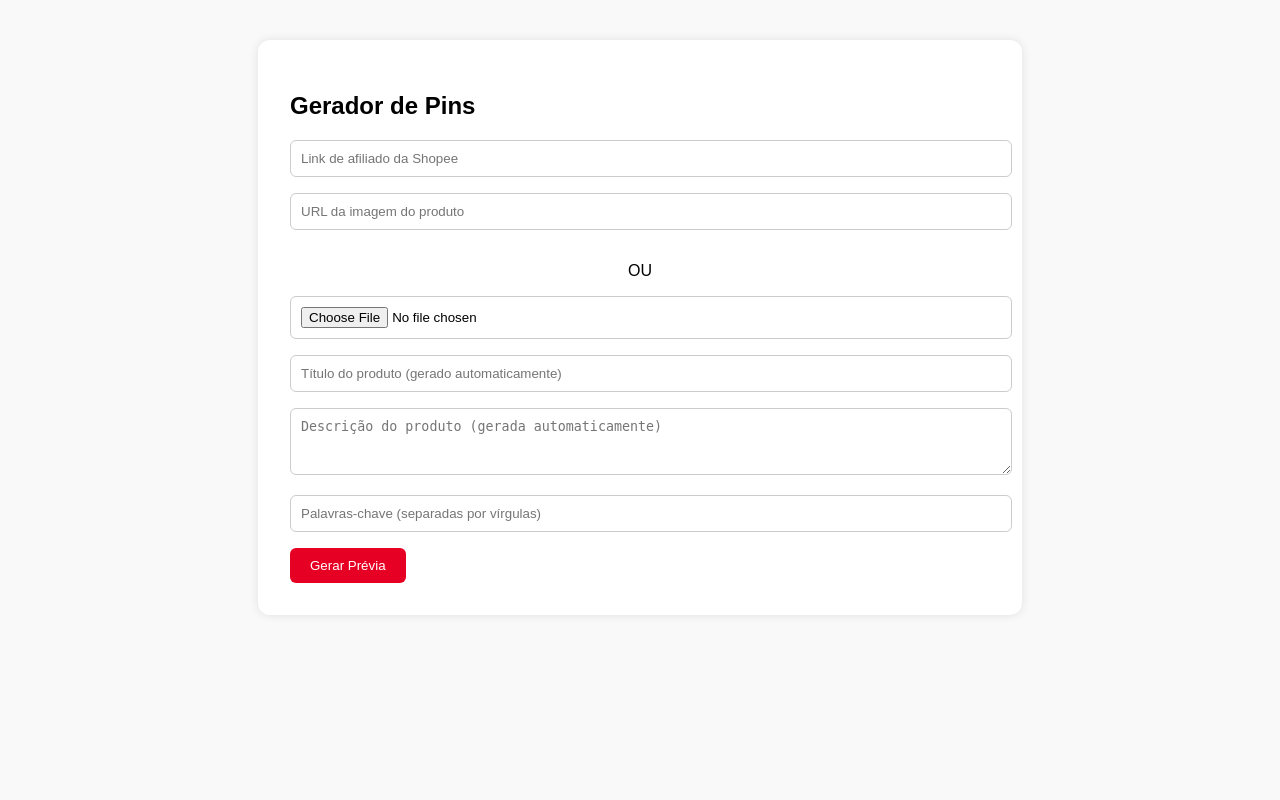
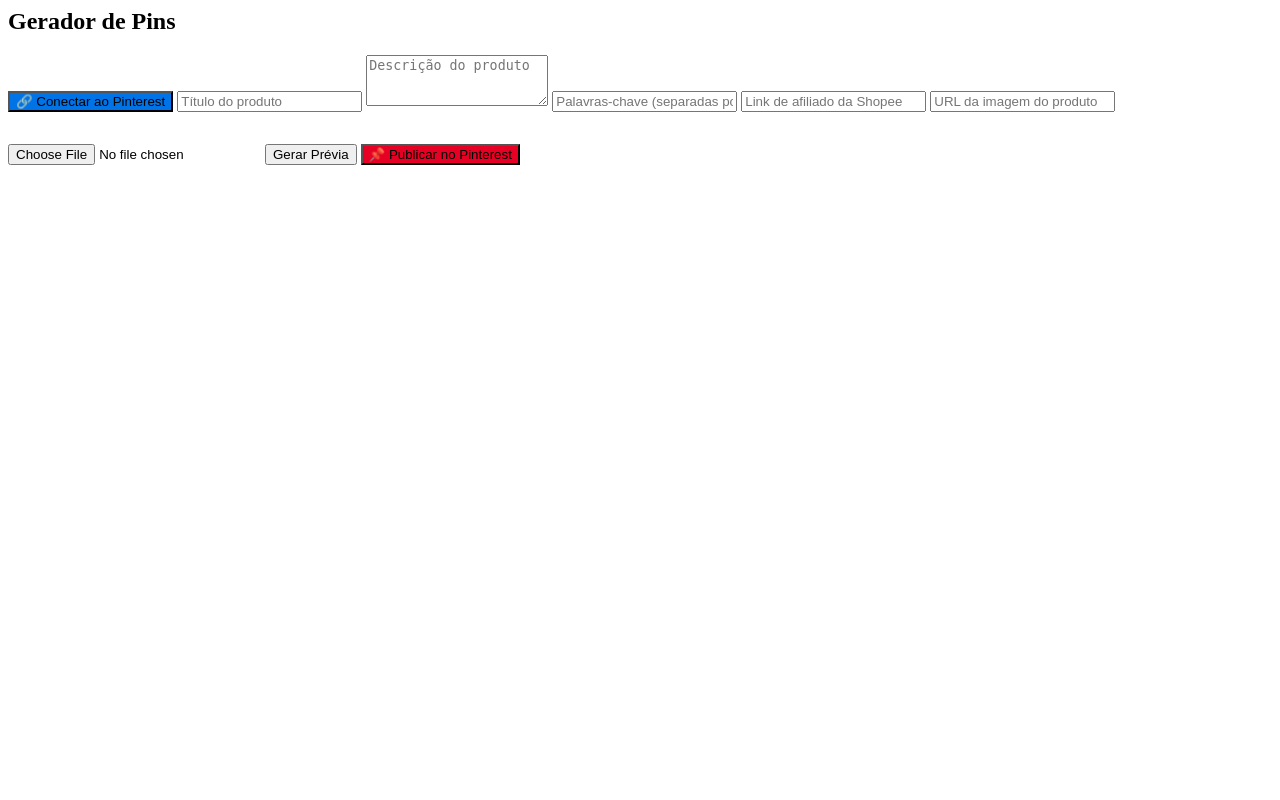
Before and after one commit to Francil11/testes-site, a Flask app: page / in a window 1280 px wide. Run offline with Flask 3, Linux system fonts and the light colour scheme; some libraries are stand-ins or nearby versions.

Commit message:
Update index.html

```diff
--- a/templates/index.html
+++ b/templates/index.html
@@ -1,83 +1,40 @@
-<!DOCTYPE html>
-<html lang="pt-BR">
-<head>
-  <meta charset="UTF-8" />
-  <meta name="viewport" content="width=device-width, initial-scale=1.0" />
-  <title>Gerador de Pins - Pinterest Automator</title>
-
-  <!-- Pinterest Tag -->
-  <script>
-    !function(e){if(!window.pintrk){window.pintrk = function () {
-      window.pintrk.queue.push(Array.prototype.slice.call(arguments))};
-      var n=window.pintrk;n.queue=[],n.version="3.0";
-      var t=document.createElement("script");t.async=!0,t.src=e;
-      var r=document.getElementsByTagName("script")[0];
-      r.parentNode.insertBefore(t,r);
-    }}("https://s.pinimg.com/ct/core.js");
-    pintrk('load', '2614373813634', {em: ''});
-    pintrk('page');
-  </script>
-  <noscript>
-    <img height="1" width="1" style="display:none;" alt=""
-      src="https://ct.pinterest.com/v3/?event=init&tid=2614373813634&noscript=1" />
-  </noscript>
-
-  <style>
-    body { font-family: Arial, sans-serif; padding: 2rem; background-color: #f9f9f9; }
-    .container { max-width: 700px; margin: auto; background: white; padding: 2rem; border-radius: 12px; box-shadow: 0 0 10px rgba(0,0,0,0.1); }
-    input, textarea { width: 100%; padding: 10px; margin-bottom: 1rem; border-radius: 6px; border: 1px solid #ccc; }
-    button { padding: 10px 20px; background-color: #e60023; color: white; border: none; border-radius: 6px; cursor: pointer; }
-    .preview { border: 1px dashed #ccc; padding: 1rem; border-radius: 8px; margin-top: 1rem; }
-    .preview img { max-width: 100%; height: auto; border-radius: 8px; }
-    .preview h3 { margin-top: 1rem; }
-  </style>
-</head>
-<body>
+<!-- Dentro do <body> -->
 <div class="container">
   <h2>Gerador de Pins</h2>
-    <input type="text" id="linkAfiliado" placeholder="Link de afiliado da Shopee" onchange="gerarTituloDescricao()" />
 
-    <input type="text" id="imagemUrl" placeholder="URL da imagem do produto" />
-    <p style="text-align: center;">OU</p>
-    <input type="file" id="imagemUpload" accept="image/*" onchange="carregarImagem()" />
+  <!-- Botão de conexão com o Pinterest -->
+  <button style="margin-bottom: 1rem; background-color: #0073e6;" onclick="conectarComPinterest()">
+    🔗 Conectar ao Pinterest
+  </button>
 
-    <input type="text" id="titulo" placeholder="Título do produto (gerado automaticamente)" />
-    <textarea id="descricao" rows="3" placeholder="Descrição do produto (gerada automaticamente)"></textarea>
-    <input type="text" id="palavrasChave" placeholder="Palavras-chave (separadas por vírgulas)" />
-
+  <input type="text" id="titulo" placeholder="Título do produto">
+  <textarea id="descricao" rows="3" placeholder="Descrição do produto"></textarea>
+  <input type="text" id="palavrasChave" placeholder="Palavras-chave (separadas por vírgulas)">
+  <input type="text" id="linkAfiliado" placeholder="Link de afiliado da Shopee">
+  <input type="text" id="imagemUrl" placeholder="URL da imagem do produto">
+  <input type="file" id="imagemArquivo" accept="image/*">
   <button onclick="mostrarPrevia()">Gerar Prévia</button>
 
   <div class="preview" id="preview" style="display:none;">
     <h3>Prévia do Pin</h3>
-      <img id="previewImg" src="" alt="Prévia do produto" />
+    <img id="previewImg" src="" alt="Prévia do produto">
     <p><strong>Título:</strong> <span id="previewTitulo"></span></p>
     <p><strong>Descrição:</strong> <span id="previewDescricao"></span></p>
     <p><strong>Palavras-chave:</strong> <span id="previewPalavras"></span></p>
-      <p id="tagAviso" style="color: red;"></p>
-      <p><strong>Link de afiliado:</strong> <a id="previewLink" href="#" target="_blank" onclick="pintrk('track', 'lead')">Ver Produto</a></p>
+    <p><strong>Link de afiliado:</strong> <a id="previewLink" href="#" target="_blank">Ver Produto</a></p>
   </div>
+
+  <button style="margin-top: 1rem; background-color: #e60023;" onclick="publicarNoPinterest()">📌 Publicar no Pinterest</button>
 </div>
 
 <script>
-    const palavrasAltaConversao = ['promoção', 'oferta', 'grátis', 'frete', 'desconto', 'original', 'lançamento'];
+  const CLIENT_ID = "SEU_CLIENT_ID_DO_PINTEREST";
+  const REDIRECT_URI = "https://SEUSITE.com/auth/pinterest/callback"; // Altere para seu domínio
+  const SCOPES = "pins:read,pins:write,boards:read,boards:write,user_accounts:read";
 
-    function carregarImagem() {
-      const file = document.getElementById('imagemUpload').files[0];
-      const reader = new FileReader();
-      reader.onload = function (e) {
-        document.getElementById('previewImg').src = e.target.result;
-      };
-      if (file) reader.readAsDataURL(file);
-    }
-
-    function gerarTituloDescricao() {
-      const link = document.getElementById('linkAfiliado').value;
-      const produto = link.split("/").pop().split("?")[0].replace(/[-_]/g, " ");
-      const titulo = "Promoção: " + produto.charAt(0).toUpperCase() + produto.slice(1);
-      const descricao = "Confira esta oferta incrível na Shopee! " + produto;
-
-      document.getElementById('titulo').value = titulo;
-      document.getElementById('descricao').value = descricao;
+  function conectarComPinterest() {
+    const authUrl = `https://www.pinterest.com/oauth/?response_type=code&client_id=${CLIENT_ID}&redirect_uri=${encodeURIComponent(REDIRECT_URI)}&scope=${encodeURIComponent(SCOPES)}&state=1234`;
+    window.location.href = authUrl;
   }
 
   function mostrarPrevia() {
@@ -85,33 +42,66 @@
     const descricao = document.getElementById('descricao').value;
     const palavras = document.getElementById('palavrasChave').value;
     const link = document.getElementById('linkAfiliado').value;
+    const imagemArquivo = document.getElementById('imagemArquivo').files[0];
     const imagemUrl = document.getElementById('imagemUrl').value;
-      const fileInput = document.getElementById('imagemUpload');
+
+    const imgPreview = document.getElementById('previewImg');
+    if (imagemArquivo) {
+      const reader = new FileReader();
+      reader.onload = function (e) {
+        imgPreview.src = e.target.result;
+      };
+      reader.readAsDataURL(imagemArquivo);
+    } else {
+      imgPreview.src = imagemUrl;
+    }
 
     document.getElementById('previewTitulo').textContent = titulo;
     document.getElementById('previewDescricao').textContent = descricao;
     document.getElementById('previewPalavras').textContent = palavras;
     document.getElementById('previewLink').href = link;
 
-      if (fileInput.files.length > 0) {
-        carregarImagem(); // já atualiza com a imagem
-      } else {
-        document.getElementById('previewImg').src = imagemUrl;
-      }
-
-      verificarPalavrasChave(palavras);
     document.getElementById('preview').style.display = 'block';
   }
 
-    function verificarPalavrasChave(palavras) {
-      const palavrasSeparadas = palavras.toLowerCase().split(',').map(p => p.trim());
-      const fracas = palavrasSeparadas.filter(p => !palavrasAltaConversao.includes(p));
-      if (fracas.length > 0) {
-        document.getElementById('tagAviso').textContent = "Sugestões melhores para conversão: " + palavrasAltaConversao.join(', ');
+  async function publicarNoPinterest() {
+    const titulo = document.getElementById('titulo').value;
+    const descricao = document.getElementById('descricao').value;
+    const link = document.getElementById('linkAfiliado').value;
+    const imagemUrl = document.getElementById('previewImg').src;
+
+    const token = "SEU_TOKEN_DE_ACESSO"; // Vai vir depois do fluxo OAuth
+    const boardId = "SEU_BOARD_ID";
+
+    const pinData = {
+      title: titulo,
+      description: descricao,
+      link: link,
+      image_url: imagemUrl,
+      board_id: boardId,
+      alt_text: "Imagem do produto"
+    };
+
+    try {
+      const response = await fetch("https://api.pinterest.com/v5/pins", {
+        method: "POST",
+        headers: {
+          "Authorization": `Bearer ${token}`,
+          "Content-Type": "application/json"
+        },
+        body: JSON.stringify(pinData)
+      });
+
+      if (response.ok) {
+        alert("✅ Pin publicado com sucesso!");
       } else {
-        document.getElementById('tagAviso').textContent = "👍 Suas tags são fortes para conversão!";
+        const erro = await response.json();
+        console.error(erro);
+        alert("❌ Falha ao publicar o Pin.");
+      }
+    } catch (error) {
+      console.error(error);
+      alert("❌ Erro ao se conectar com a API do Pinterest.");
     }
   }
 </script>
-</body>
-</html>
```
Lines whose indentation alone changed are shown as unchanged.
